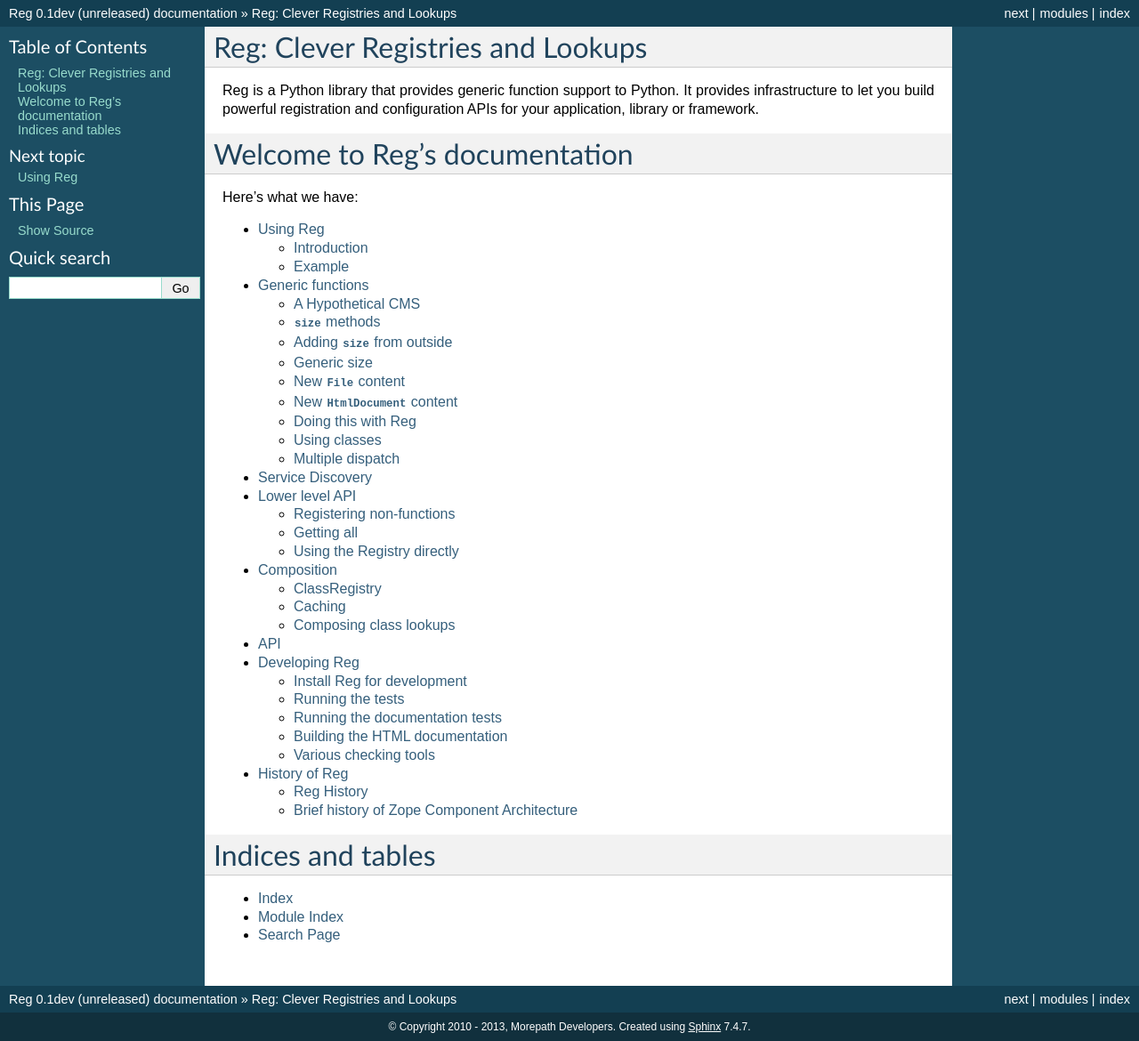
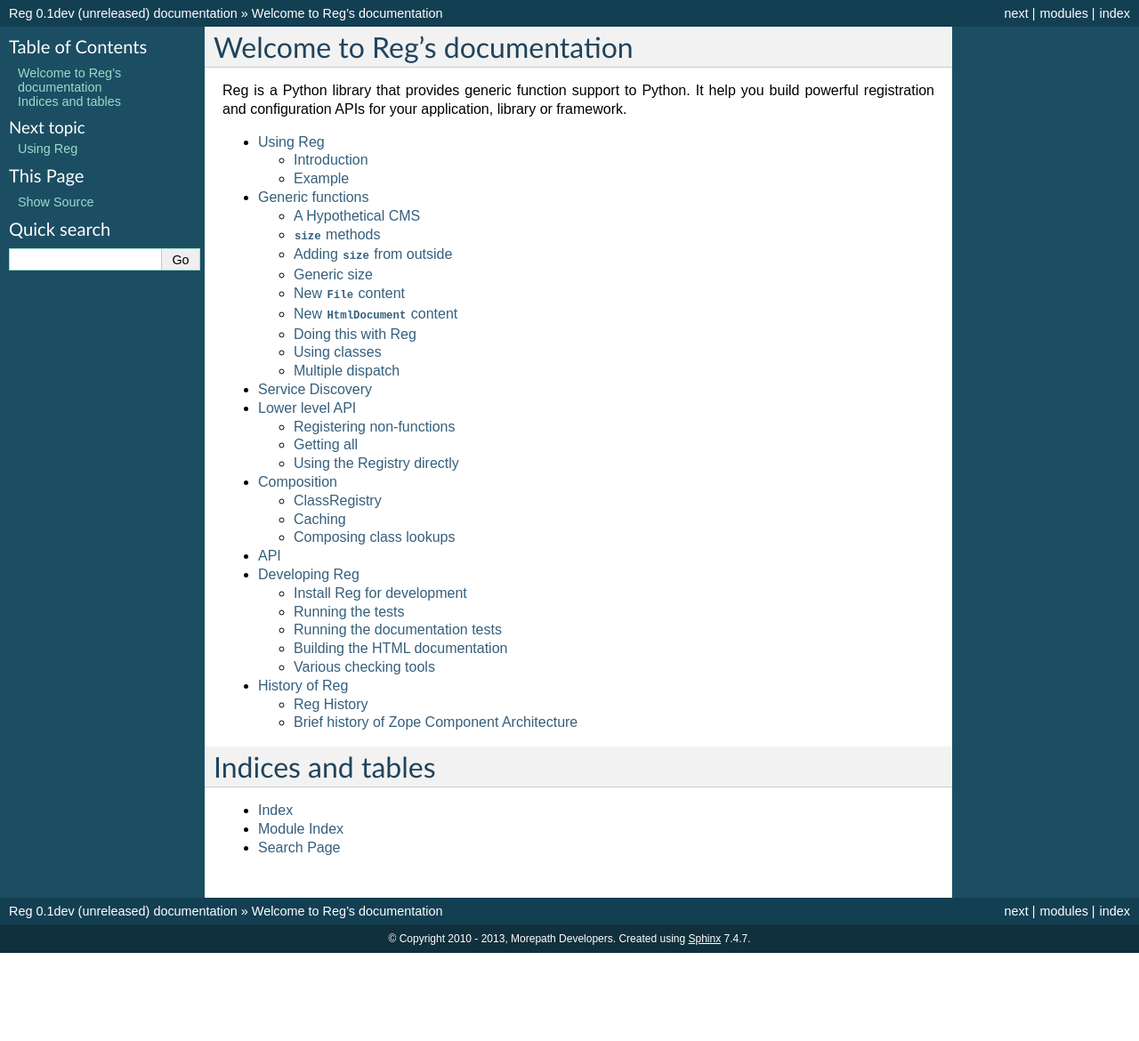
Before and after one commit to morepath/reg, a Sphinx documentation site: the page built from doc/index.rst, in a window 1280 px wide. Shown: the whole page at 89% size. Built offline with Sphinx 7.4.7, drawn with Linux system fonts in a browser that asks for light colours; after the commit the page ends 1071 px from its top, so only the background shows below that.

```diff
--- a/README.rst
+++ b/README.rst
@@ -2,6 +2,9 @@ Reg: Clever Registries and Lookups
 ==================================
 
 Reg is a Python library that provides generic function support to
-Python. It provides infrastructure to let you build powerful
-registration and configuration APIs for your application, library or
-framework.
+Python. It help you build powerful registration and configuration APIs
+for your application, library or framework.
+
+Documentation_.
+
+.. _Documentation: http://reg.readthedocs.org
--- a/doc/index.rst
+++ b/doc/index.rst
@@ -1,10 +1,9 @@
-.. include:: ../README.rst
-
-
 Welcome to Reg's documentation
 ==============================
 
-Here's what we have:
+Reg is a Python library that provides generic function support to
+Python. It help you build powerful registration and configuration APIs
+for your application, library or framework.
 
 .. toctree::
    :maxdepth: 2
```
Also changed, not shown: CHANGES.txt (added, +7 -0 lines), setup.py (+23 -4 lines).
